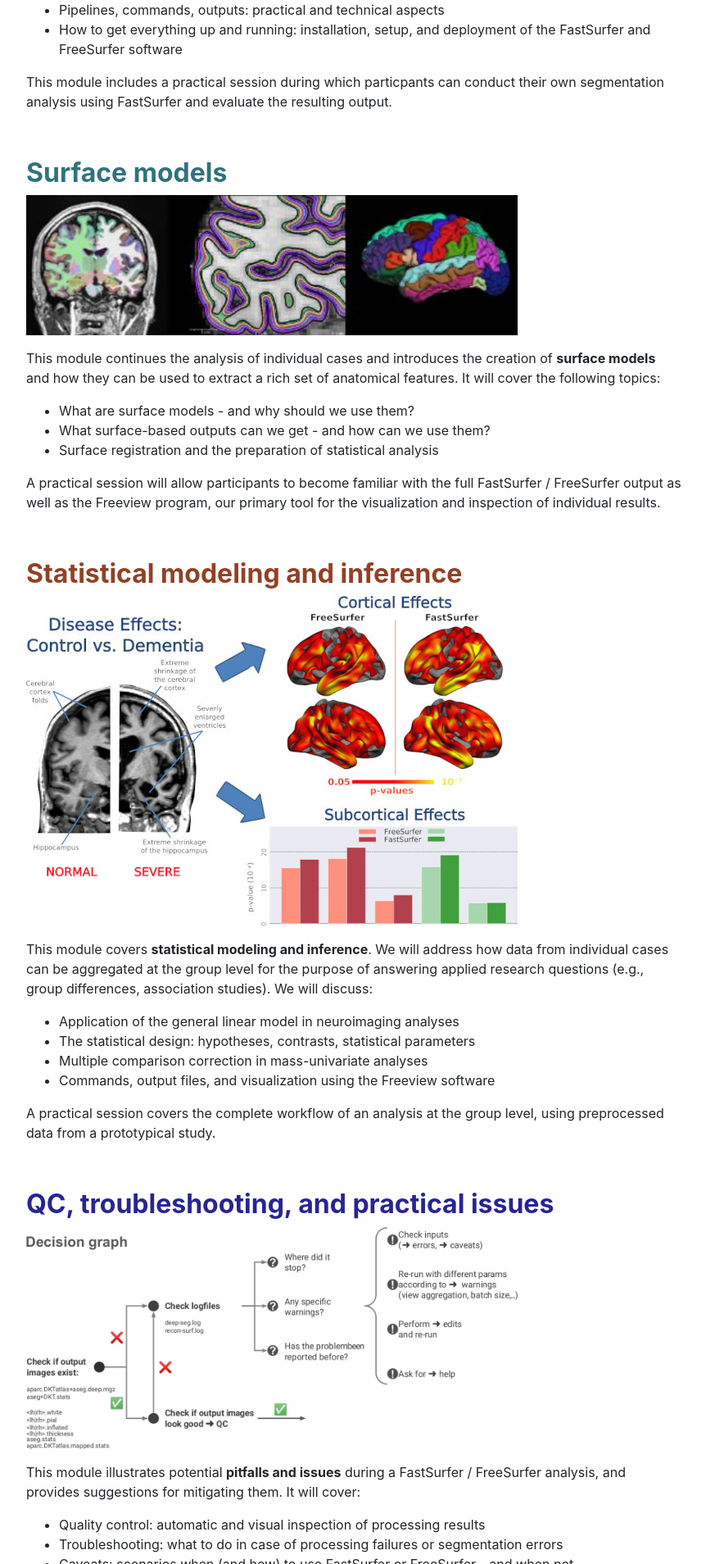
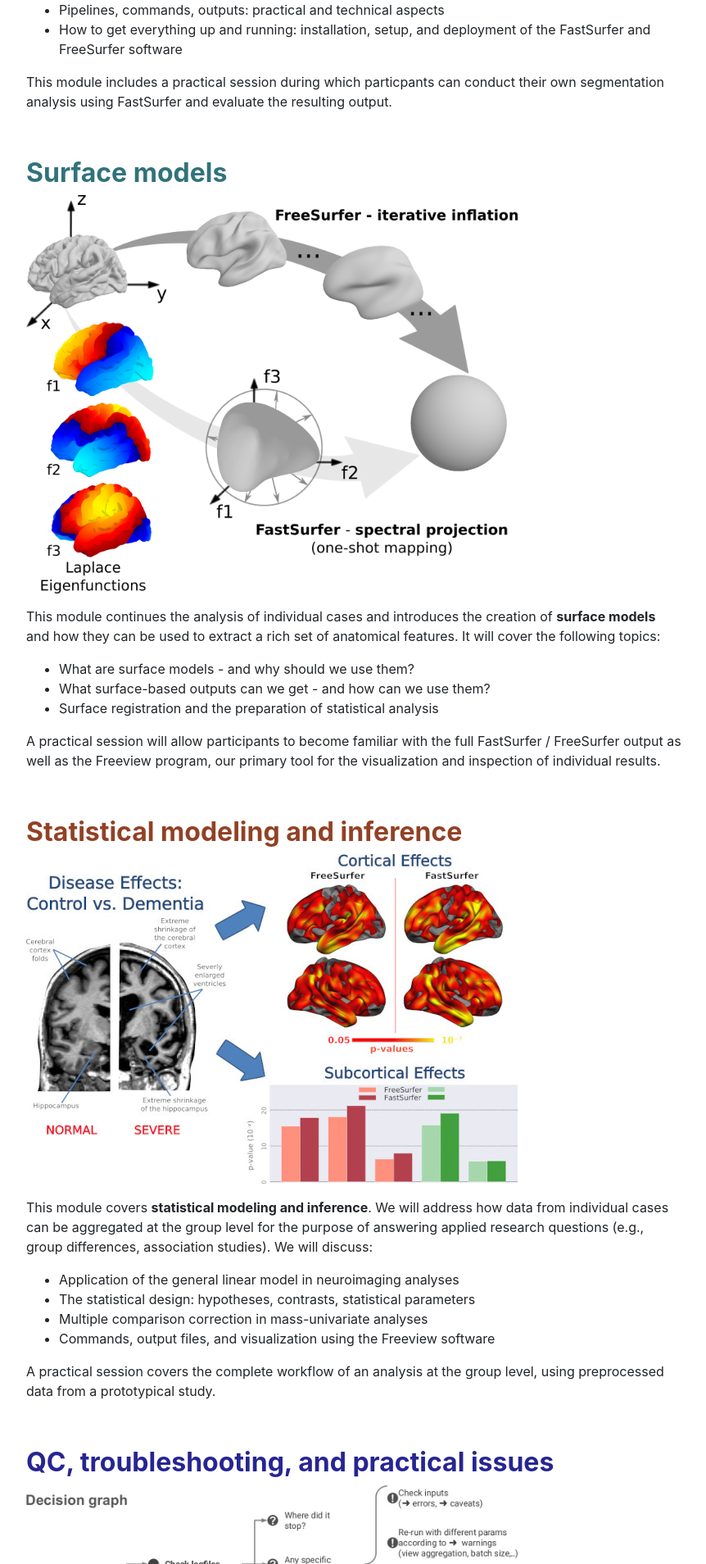
Before and after one commit to Deep-MI/Deep-MI.github.io, a Jekyll site: the page built from events/workshops/fastsurfer-course-2024/program.md, in a window 1280 px wide. Shown: the part 1534-3442 px from the top of the page at 82% size, without its empty margins (53-915 px from the left). Built offline with Jekyll 4.4.1, drawn with Linux system fonts in a browser that asks for light colours; nearby versions of some CDN libraries; comment, search, counter and statistics services are not loaded.

Commit message:
Updated surface image

```diff
--- a/events/workshops/fastsurfer-course-2024/program.md
+++ b/events/workshops/fastsurfer-course-2024/program.md
@@ -66,7 +66,7 @@ This module includes a practical session during which particpants can conduct th
 
 ## <span style="color:#31727c">**Surface models**</span>
 
-<img src="/static/img/events/p_surface.jpg" class="responsive" alt="FastSurfer" style="
+<img src="/static/img/research/fastsurfer/03_recon_surf.png" class="responsive" alt="FastSurfer" style="
 	display: block;
 	margin-left: 0;
 	margin-right: auto;
```
Also changed, not shown: static/img/events/p_surface.jpg (deleted).
